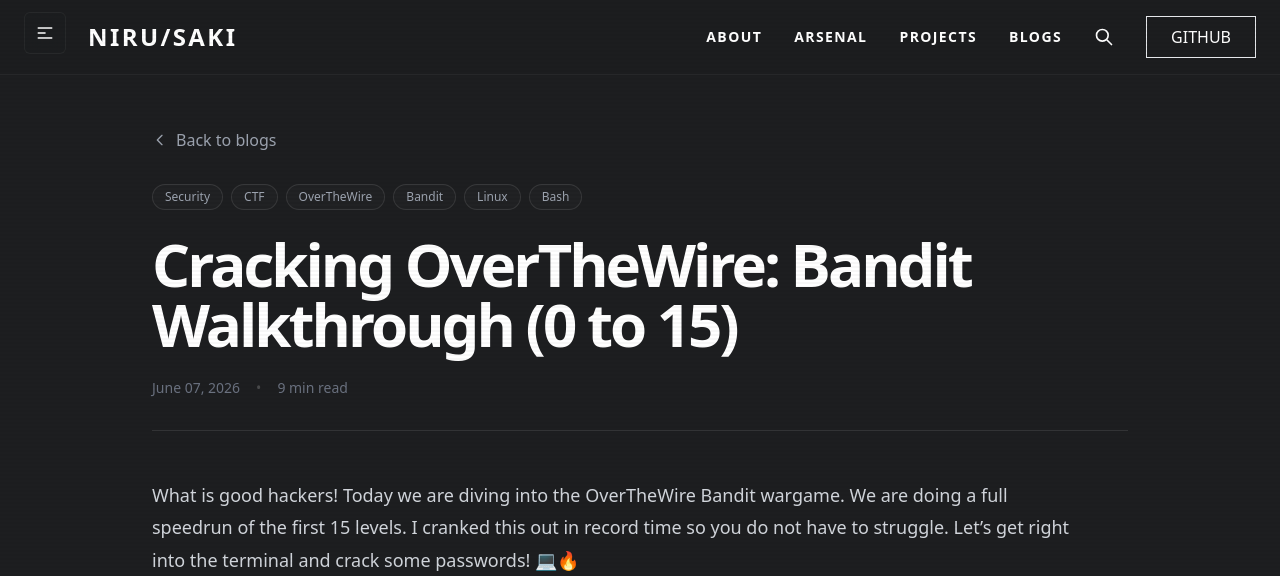
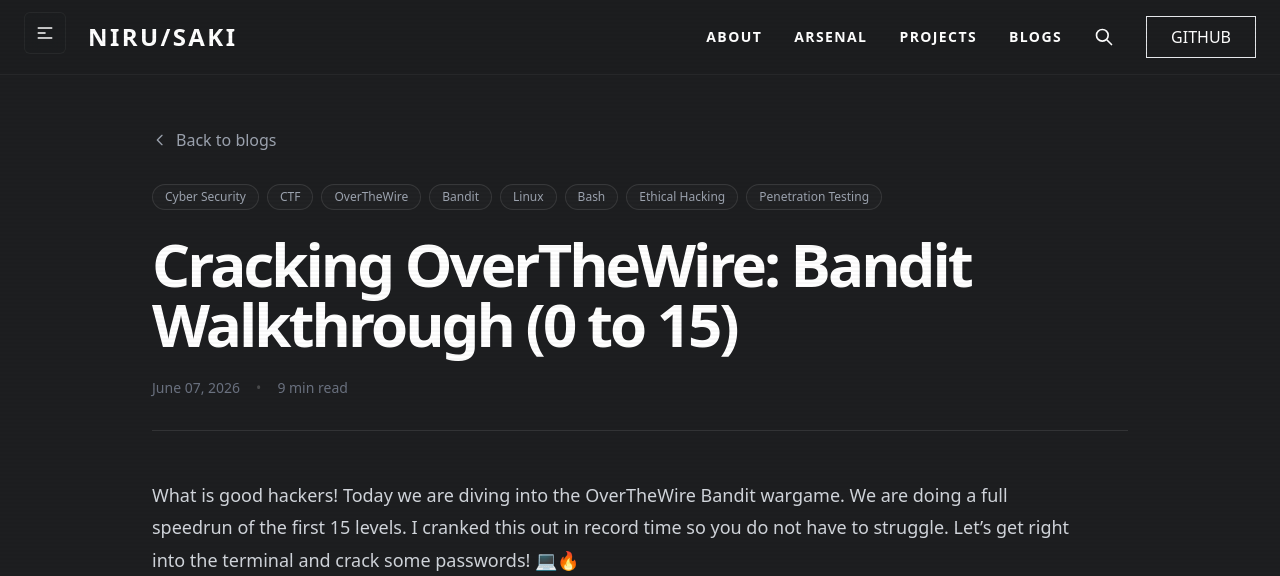
Before and after one commit to Nirusaki-Malaal/Nirusaki-Malaal.github.io, a Jekyll site: the page built from _posts/2026-06-07-bandit-walkthrough.md, in a window 1280 px wide and 900 px high, cut to the strip 0-576 px from the top of the window. Built offline with Jekyll 4.4.1, drawn with Linux system fonts in a browser that asks for light colours; nearby versions of some CDN libraries.

Commit message:
Update Bandit walkthrough post with Cyber Security and Ethical Hacking tags

```diff
--- a/_posts/2026-06-07-bandit-walkthrough.md
+++ b/_posts/2026-06-07-bandit-walkthrough.md
@@ -2,7 +2,7 @@
 layout: post
 title: "Cracking OverTheWire: Bandit Walkthrough (0 to 15)"
 description: "A sick speedrun walkthrough of OverTheWire Bandit wargame covering levels 0 through 15."
-tags: [Security, CTF, OverTheWire, Bandit, Linux, Bash]
+tags: [Cyber Security, CTF, OverTheWire, Bandit, Linux, Bash, Ethical Hacking, Penetration Testing]
 ---
 
 What is good hackers! Today we are diving into the OverTheWire Bandit wargame. We are doing a full speedrun of the first 15 levels. I cranked this out in record time so you do not have to struggle. Let's get right into the terminal and crack some passwords! 💻🔥
```
